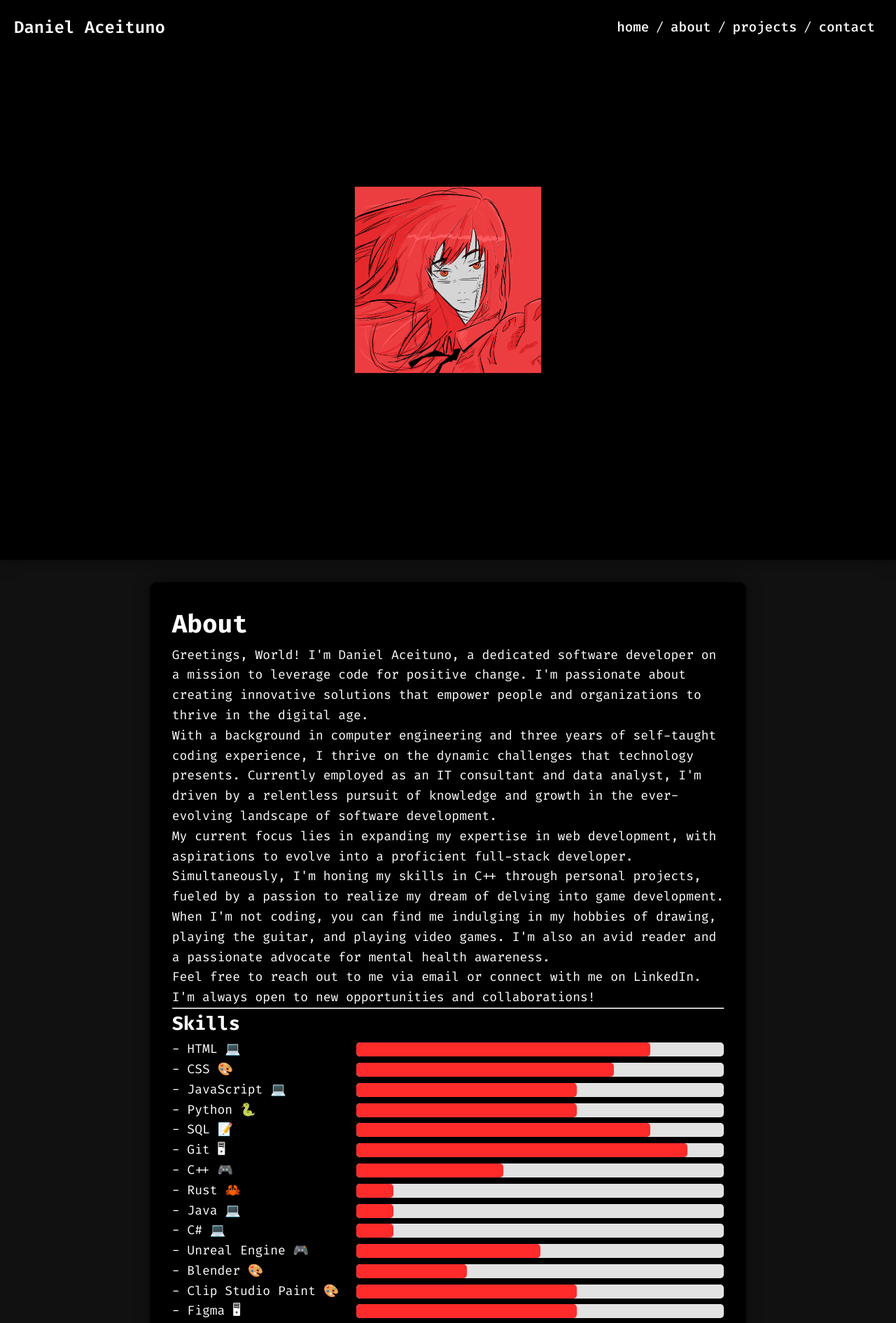
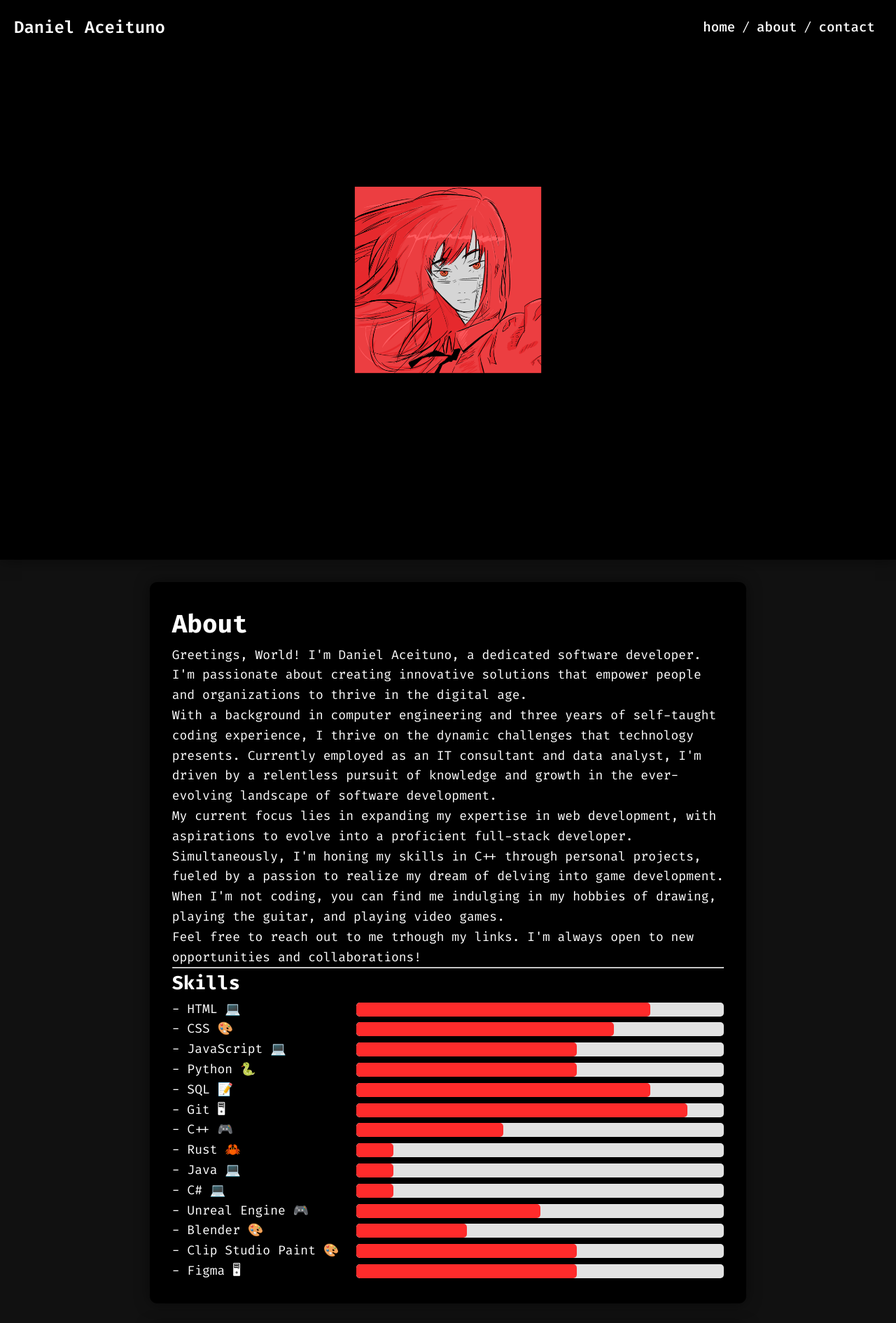
Before and after one commit to bayone-tta/web, a plain HTML site: page index.html in a window 1280 px wide. Shown: the top 1891 px of the page at 70% size. Drawn offline with Linux system fonts and the light colour scheme.

Commit message:
Refactor index.html: update personal description, hide projects section, and correct social media links

```diff
--- a/index.html
+++ b/index.html
@@ -18,7 +18,7 @@
                 <ul class="nav-links">
                     <li><a href="#home">home</a></li>/
                     <li><a href="#about">about</a></li>/
-                    <li><a href="#projects">projects</a></li>/
+                    <!-- <li><a href="#projects">projects</a></li>/ -->
                     <li><a href="#contact">contact</a></li>
                 </ul>
             </div>
@@ -26,11 +26,11 @@
     <div id="home" class="home"></div>
     <div id="about" class="content">
         <h1>About</h1>
-        <p>Greetings, World! I'm Daniel Aceituno, a dedicated software developer on a mission to leverage code for positive change. I'm passionate about creating innovative solutions that empower people and organizations to thrive in the digital age.</p>
+        <p>Greetings, World! I'm Daniel Aceituno, a dedicated software developer. I'm passionate about creating innovative solutions that empower people and organizations to thrive in the digital age.</p>
         <p>With a background in computer engineering and three years of self-taught coding experience, I thrive on the dynamic challenges that technology presents. Currently employed as an IT consultant and data analyst, I'm driven by a relentless pursuit of knowledge and growth in the ever-evolving landscape of software development.</p>
         <p>My current focus lies in expanding my expertise in web development, with aspirations to evolve into a proficient full-stack developer. Simultaneously, I'm honing my skills in C++ through personal projects, fueled by a passion to realize my dream of delving into game development.</p>
-        <p>When I'm not coding, you can find me indulging in my hobbies of drawing, playing the guitar, and playing video games. I'm also an avid reader and a passionate advocate for mental health awareness.</p>
-        <p>Feel free to reach out to me via email or connect with me on LinkedIn. I'm always open to new opportunities and collaborations!</p>
+        <p>When I'm not coding, you can find me indulging in my hobbies of drawing, playing the guitar, and playing video games.</p>
+        <p>Feel free to reach out to me trhough my links. I'm always open to new opportunities and collaborations!</p>
         <hr style="color: #111111;">
         <h2>Skills</h2>
         <ul style="list-style-type: none;">
@@ -50,7 +50,7 @@
             <li class="skill-item">- Figma &#x1F5A5;<div class="progress-bar"><div class="progress-fill" style="width: 60%;"></div></div></li>
         </ul>
     </div>
-    <div id="projects" class="content">
+    <div id="projects" class="content" style="display: none;">
         <h1>Projects</h1>
         <div class="project">
             <h2>Showcasing Skills Through Projects: Explore My GitHub Portfolio</h2>
@@ -85,9 +85,9 @@
     </div>
     <div id="contact" class="content">
         <div class="social-links">
-            <a href="https://www.linkedin.com/in/danielaceituno/" target="_blank"><img src="img/icons/linkedin.png" alt="LinkedIn"></a>
+            <a href="https://www.linkedin.com/in/danielaceituno" target="_blank"><img src="img/icons/linkedin.png" alt="LinkedIn"></a>
             <a href="https://github.com/bayone-tta" target="_blank"><img src="img/icons/github.png" alt="GitHub"></a>
-            <a href="https://www.instagram.com/bayonett.art/" target="_blank"><img src="img/icons/instagram.png" alt="Instagram"></a>
+            <a href="https://www.instagram.com/bayone-tta" target="_blank"><img src="img/icons/instagram.png" alt="Instagram"></a>
     </div>
     <footer>
         <div class="footer">
```
